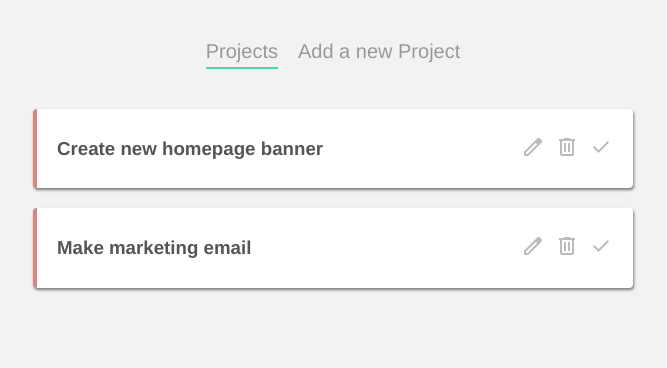
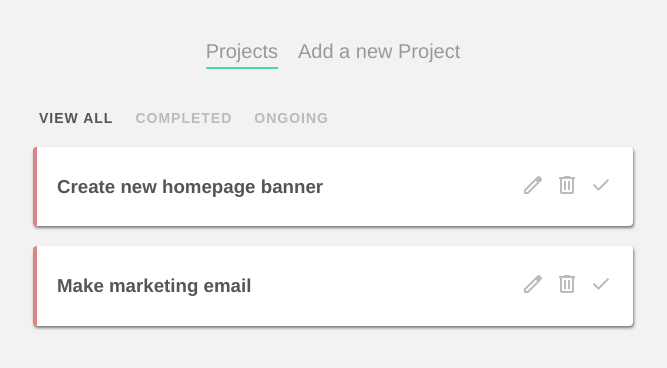
Before and after one commit to IrisKerr/Project-planner, a Vue app: page / in a window 1280 px wide. Shown: the top 368 px of the page, without its empty margins (307-974 px from the left). Built offline with nearby package versions, Linux system fonts and the light colour scheme; data requests are answered from the project's data file.

Commit message:
✨Feat: Projects Filter

```diff
--- /dev/null
+++ b/src/components/FilterNav.vue
@@ -0,0 +1,48 @@
+<template>
+  <nav class="filter-nav">
+    <button @click="updateFilter('all')" :class="{ active: current === 'all' }">
+      View All
+    </button>
+    <button
+      @click="updateFilter('completed')"
+      :class="{ active: current === 'completed' }"
+    >
+      Completed
+    </button>
+    <button
+      @click="updateFilter('ongoing')"
+      :class="{ active: current === 'ongoing' }"
+    >
+      Ongoing
+    </button>
+  </nav>
+</template>
+
+<script>
+export default {
+  props: ["current"],
+  methods: {
+    updateFilter(task) {
+      this.$emit("filterChange", task);
+    },
+  },
+};
+</script>
+
+<style>
+.filter-nav button {
+  background: none;
+  border: none;
+  color: #bbb;
+  outline: none;
+  font-size: 14px;
+  text-transform: uppercase;
+  margin-right: 10px;
+  letter-spacing: 1px;
+  font-weight: bold;
+  cursor: pointer;
+}
+.filter-nav button.active {
+  color: #555;
+}
+</style>
--- a/src/views/HomeView.vue
+++ b/src/views/HomeView.vue
@@ -1,5 +1,6 @@
 <template>
   <div class="home">
+    <FilterNav @filterChange="current = $event" :current="current" />
     <div v-if="projects.length">
       <div v-for="project in projects" :key="project.id">
         <SingleProject
@@ -14,12 +15,15 @@
 
 <script>
 import SingleProject from "../components/singleProject.vue";
+import FilterNav from "../components/FilterNav.vue";
+
 export default {
   name: "HomeView",
-  components: { SingleProject },
+  components: { SingleProject, FilterNav },
   data() {
     return {
       projects: [],
+      current: "all",
     };
   },
   mounted() {
```
